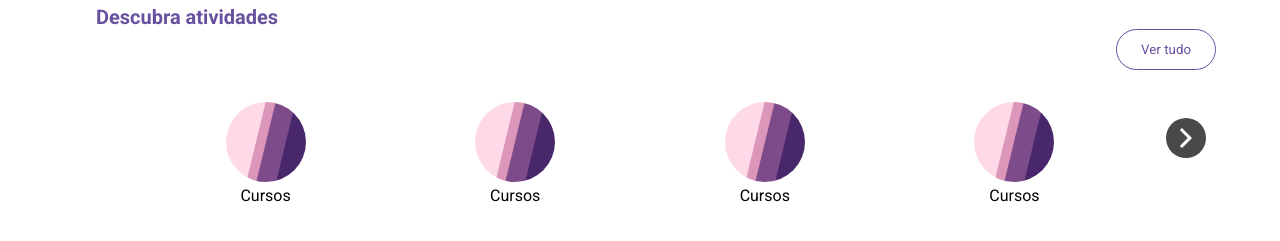
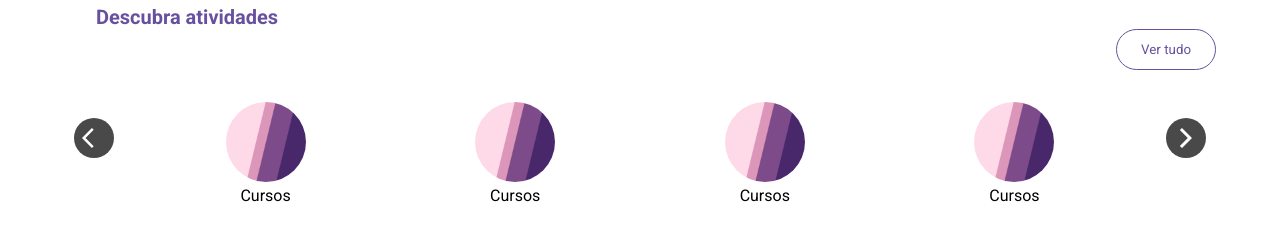
Before and after one commit to vmdev10/gestor-eventos, a React (Create React App) app: page / in a window 1280 px wide. Shown: the part 859-1100 px from the top of the page. Built offline with nearby package versions, Linux system fonts and the light colour scheme.

Commit message:
Removed carousel indicator and set autoPlay to true

```diff
--- a/src/components/Carousel/Carousel.jsx
+++ b/src/components/Carousel/Carousel.jsx
@@ -10,13 +10,12 @@ function Carousel(props) {
   return (
     <CarouselMUI
       className="Carousel"
-      autoPlay={props.autoPlay || false}
+      autoPlay={props.autoPlay || true}
       interval={props.autoPlay || 3000}
       animation={props.autoPlay || 'slide'}
       navButtonsAlwaysVisible={ props.navButtonsAlwaysVisible || true }
       NextIcon={ <ArrowForwardIosIcon/> }
       PrevIcon={ <ArrowBackIosIcon/> }
-      cycleNavigation={false}
       indicators={false}
     >
       {
```
